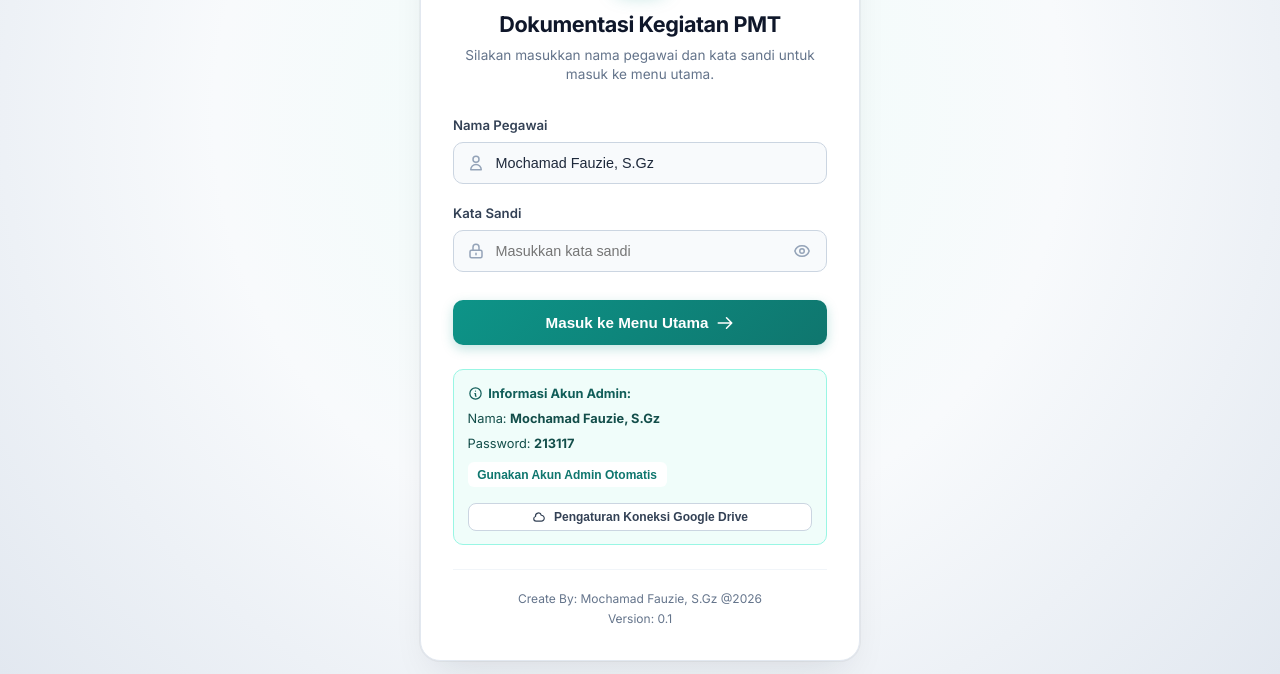
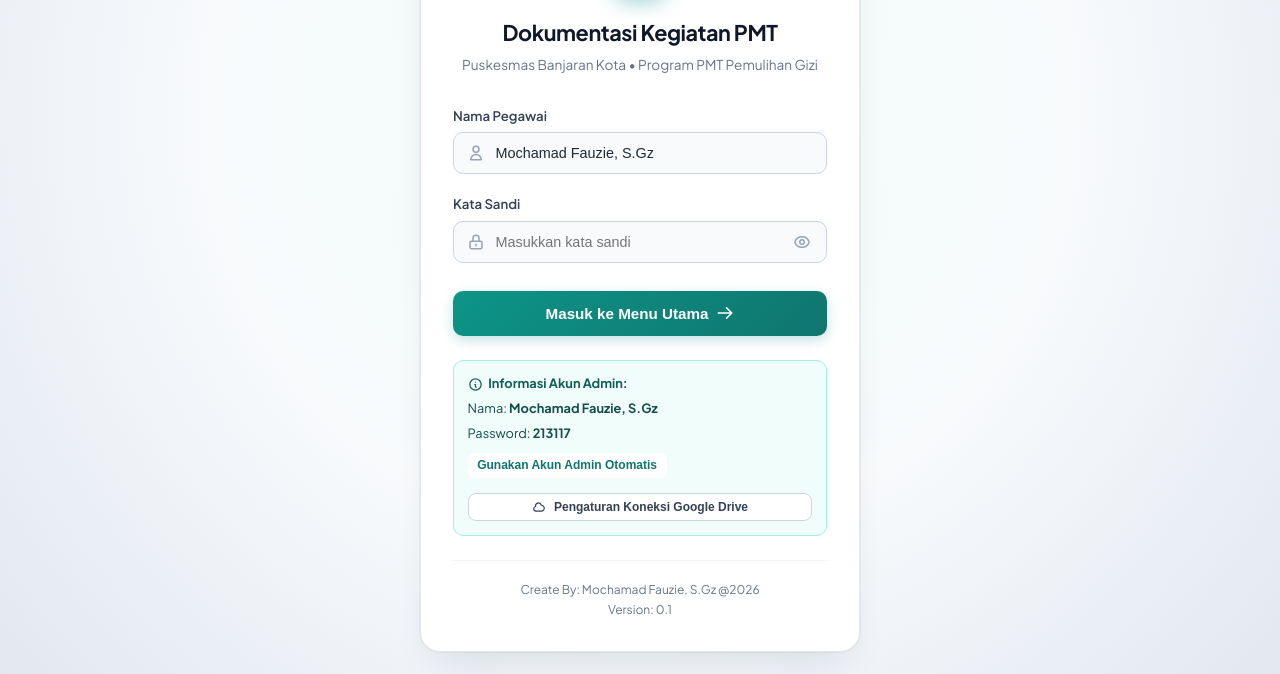
Before and after one commit to oziepuskesmas/pmtbankot, a plain HTML site: page index.html in a window 1280 px wide. Shown: the part 126-800 px from the top of the page. Drawn offline with Linux system fonts and the light colour scheme.

Commit message:
Elevate frontend design with Plus Jakarta Sans typography & authentic healthcare identity

```diff
--- a/assets/app.css
+++ b/assets/app.css
@@ -50,7 +50,7 @@
   --shadow-lg: 0 10px 15px -3px rgba(15, 23, 42, 0.08), 0 4px 6px -4px rgba(15, 23, 42, 0.04);
   --shadow-paper: 0 6px 24px -4px rgba(15, 23, 42, 0.2);
 
-  --font-sans: 'Inter', -apple-system, BlinkMacSystemFont, 'Segoe UI', Roboto, Helvetica, Arial, sans-serif;
+  --font-sans: 'Plus Jakarta Sans', 'Inter', -apple-system, BlinkMacSystemFont, 'Segoe UI', Roboto, Helvetica, Arial, sans-serif;
   --font-print: 'Calibri', 'Arial', sans-serif;
 }
 
--- a/index.html
+++ b/index.html
@@ -7,7 +7,7 @@
   <link rel="stylesheet" href="assets/app.css">
   <link rel="preconnect" href="https://fonts.googleapis.com">
   <link rel="preconnect" href="https://fonts.gstatic.com" crossorigin>
-  <link href="https://fonts.googleapis.com/css2?family=Inter:wght@400;500;600;700&display=swap" rel="stylesheet">
+  <link href="https://fonts.googleapis.com/css2?family=Plus+Jakarta+Sans:wght@400;500;600;700&family=Inter:wght@400;500;600;700&display=swap" rel="stylesheet">
 </head>
 <body>
   <!-- Login Screen Overlay (Shown before entering main application) -->
@@ -20,7 +20,7 @@
           </svg>
         </div>
         <h2 class="login-title">Dokumentasi Kegiatan PMT</h2>
-        <p class="login-subtitle">Silakan masukkan nama pegawai dan kata sandi untuk masuk ke menu utama.</p>
+        <p class="login-subtitle">Puskesmas Banjaran Kota • Program PMT Pemulihan Gizi</p>
       </div>
 
       <div id="login-error" class="login-error-alert">
@@ -125,7 +125,7 @@
         </div>
         <div>
           <h1 class="brand-title" id="nav-title">Aplikasi Dokumentasi Kegiatan PMT</h1>
-          <p class="brand-subtitle" id="nav-subtitle">Penyusunan Format Cetak A4 Otomatis & Export Word (.docx)</p>
+          <p class="brand-subtitle" id="nav-subtitle">Puskesmas Banjaran Kota — Format Cetak A4 & Export Word (.docx)</p>
         </div>
       </div>
 
```
